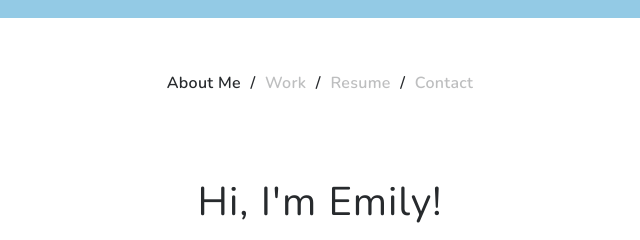
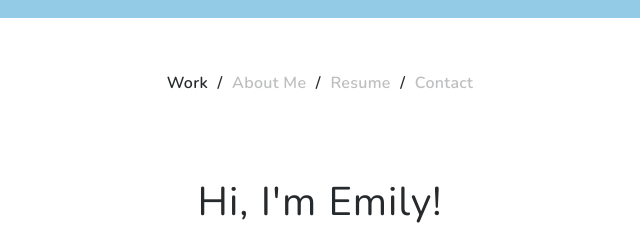
Before and after one commit to emilymnguyen/old-portfolio-2, a plain HTML site: page index.html in a window 1280 px wide. Shown: the part 782-1022 px from the top of the page, 320-960 px from the left. Drawn offline with nearby package versions, Linux system fonts and the light colour scheme.

Commit message:
Make work the home page

```diff
--- a/index.html
+++ b/index.html
@@ -321,7 +321,7 @@
         </div>
     </div>
     <div id="nav">
-        <p> <span class="active">About Me</span>&nbsp;/ <span>Work</span>&nbsp;/ <span><a  href="https://drive.google.com/file/d/0B6dEoGhrXuYIZlhMZ3hDbHBMMzA/view?usp=sharing" target="_blank">Resume</a></span>&nbsp;/ <span>Contact</span></p>
+        <p> <span class="active">Work</span>&nbsp;/ <span>About Me</span>&nbsp;/ <span><a  href="https://drive.google.com/file/d/0B6dEoGhrXuYIZlhMZ3hDbHBMMzA/view?usp=sharing" target="_blank">Resume</a></span>&nbsp;/ <span>Contact</span></p>
     </div>
     <div id="content-container">
         <div id="content">
```
